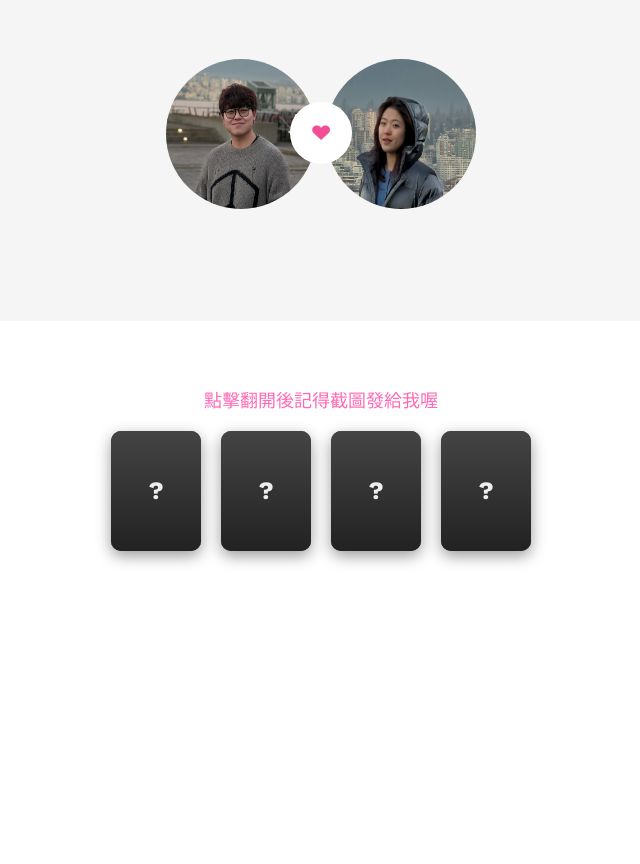
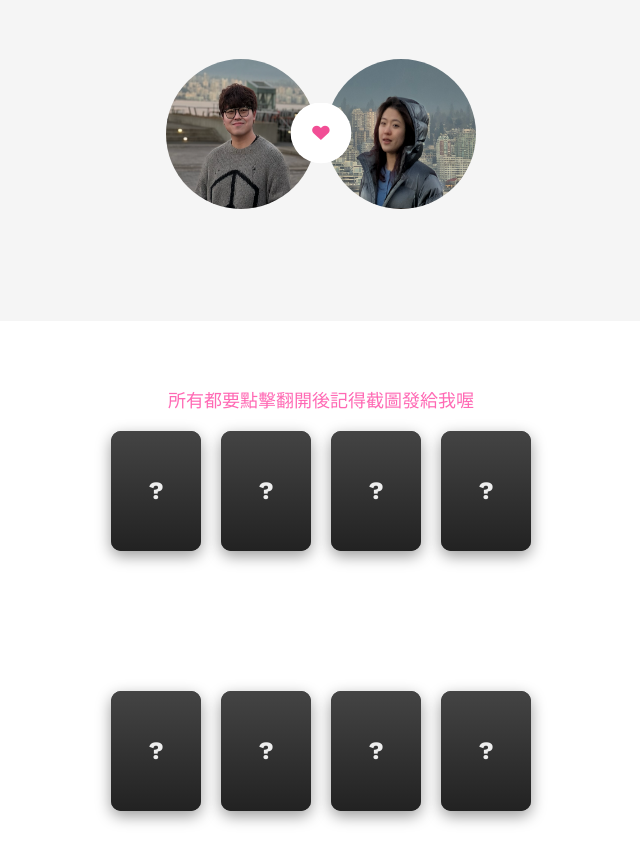
Before and after one commit to GWU-git-hub/HappyBirthday, a plain HTML site: page hard.html in a window 1280 px wide. Shown: the part 340-1204 px from the top of the page, without its empty margins (319-959 px from the left). Drawn offline with nearby package versions, Linux system fonts and the light colour scheme; files whose address does not match are found by name.

Commit message:
Add files via upload

```diff
--- a/hard.html
+++ b/hard.html
@@ -150,7 +150,7 @@
 	<!-- 第一組遊戲（置中，原本的） -->
 	<!-- 第一組遊戲：完整四張牌 -->
 	<div class="game-container animate-box">
-	  <h3 class="game-title">點擊翻開後記得截圖發給我喔</h3>
+	  <h3 class="game-title">所有都要點擊翻開後記得截圖發給我喔</h3>
 	  <div class="card-container" id="game1-cards">
 	    <div class="game-card" data-index="0">
 	      <div class="card-face card-front">?</div>
@@ -167,6 +167,30 @@
 	    <div class="game-card" data-index="3">
 	      <div class="card-face card-front">?</div>
 	      <div class="card-face card-back"></div>
+	    </div>
+	  </div>
+	</div>
+
+	<!-- 第二組遊戲：取消靠右對齊，改成置中 -->
+	<div class="game-container animate-box" style="margin-top: 60px;">
+	  <h3 class="game-title"></h3>
+	  <div class="card-container">
+	    <!-- 第一張牌固定為 + -->
+	    <div class="game-card" data-index="0">
+	      <div class="card-face card-front">?</div>
+	      <div class="card-face card-back">+</div>
+	    </div>
+	    <div class="game-card" data-index="1">
+	      <div class="card-face card-front">?</div>
+	      <div class="card-face card-back">?</div>
+	    </div>
+	    <div class="game-card" data-index="2">
+	      <div class="card-face card-front">?</div>
+	      <div class="card-face card-back">?</div>
+	    </div>
+	    <div class="game-card" data-index="3">
+	      <div class="card-face card-front">?</div>
+	      <div class="card-face card-back">?</div>
 	    </div>
 	  </div>
 	</div>
@@ -206,9 +230,9 @@
 	<script>
 	  document.addEventListener('DOMContentLoaded', () => {
 	  const numbers = [];
-	  numbers[0] = Math.random() < 0.5 ? 0 : 1;
+	  numbers[0] = 0;
 
-	  const pool = [0,0,1,1,1,1,1,2,2,2,2,2,3,3,3,3,4,4,4,4,5,5,5,6,6,6,7,7,8,8,9,9];
+	  const pool = [0,0,1,1,1,1,1,2,2,2,2,2,3,3,3,3,4,4,4,4,5,5,5,6,6,6,7,7,8,8,8,9,9,9,9,9];
 	  for (let i = 1; i <= 3; i++) {
 	    const idx = Math.floor(Math.random() * pool.length);
 	    numbers[i] = pool.splice(idx, 1)[0];
@@ -225,6 +249,29 @@
 	    });
 	  });
 	});
+	// 第二組遊戲後三張獨立隨機 0~9（不重複）
+	const numbersGroup2 = [];
+	const pool2 = [0,0,0,1,1,1,2,2,2,3,3,4,5,6];
+	for (let i = 1; i <= 3; i++) {
+	  const idx = Math.floor(Math.random() * pool2.length);
+	  numbersGroup2[i] = pool2.splice(idx, 1)[0];
+	}
+
+
+	// 綁定第二組遊戲
+	document.querySelectorAll('.game-container:last-of-type .game-card').forEach(card => {
+	  const idx = Number(card.dataset.index);
+	  if (idx === 0) {
+	    card.querySelector('.card-back').textContent = '+';
+	  } else {
+	    card.querySelector('.card-back').textContent = numbersGroup2[idx];
+	  }
+
+	  card.addEventListener('click', function() {
+	    if (this.classList.contains('flipped')) return;
+	    this.classList.add('flipped');
+	  });
+	});
 	</script>
 	</body>
 </html>
```
